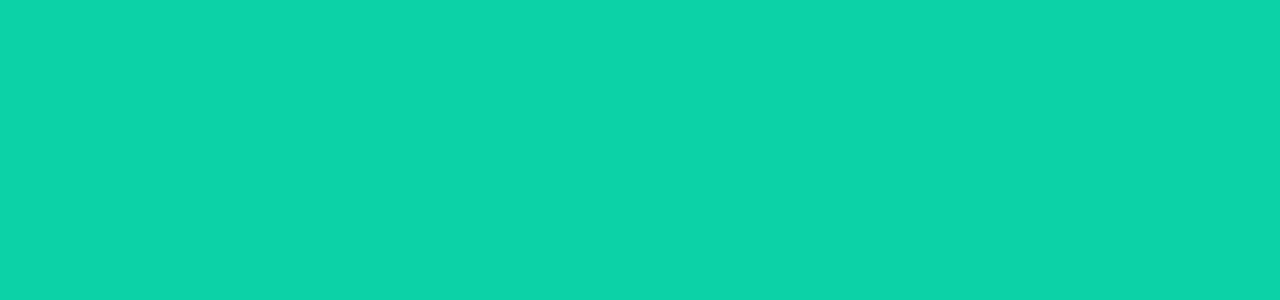
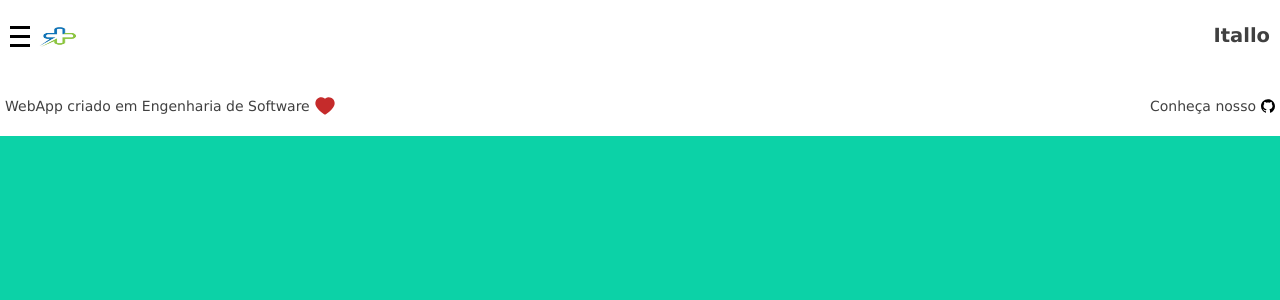
Before and after one commit to Health-Track/frontEnd-Health-Track, a React (Create React App) app: page /home-page in a window 1280 px wide. Before the commit this address had no page. Shown: the top 300 px of the page. Built offline with nearby package versions, Linux system fonts and the light colour scheme.

Commit message:
header inicio

```diff
--- a/package.json
+++ b/package.json
@@ -42,5 +42,6 @@
     "eslint-plugin-jsx-a11y": "^6.5.1",
     "eslint-plugin-react": "^7.29.2",
     "eslint-plugin-react-hooks": "^4.3.0"
-  }
+  },
+  "proxy": "http://localhost:3000"
 }
--- /dev/null
+++ b/src/components/DeafultHeader/index.js
@@ -0,0 +1,28 @@
+import React from 'react';
+import './style.css';
+/* import { Button } from 'antd';
+import { MenuOutlined } from '@ant-design/icons'; */
+import Logo from '../../assets/logo.png';
+
+export default function DefaultHeader(props) {
+  return (
+    <div className="header">
+      <span className="botao-menu">
+        {/* <Button
+          icon={<MenuOutlined style={{ color: 'black' }} />}
+          type="link"
+          size="large"
+        /> */}
+        <div className="hamburguer" />
+        <div className="hamburguer" />
+        <div className="hamburguer" />
+      </span>
+      <span className="logo-header-span">
+        <img className="logo-header" src={Logo} alt="" />
+      </span>
+      <span className="user-info">
+        <h2>{props.username}</h2>
+      </span>
+    </div>
+  );
+}
--- /dev/null
+++ b/src/components/DeafultHeader/style.css
@@ -0,0 +1,75 @@
+/* Style the header with a grey background and some padding */
+.header {
+  overflow: hidden;
+  padding: 20px 10px;
+  background-color: white;
+}
+.hamburguer {
+  width: 20px;
+  height: 3px;
+  background-color: black;
+  margin: 6px 0;
+}
+.botao-menu {
+  float: left;
+  background-color: white;
+}
+.logo-header-span {
+  background-color: white;
+}
+.logo-header {
+  margin-top: 6px;
+  width: 60px;
+  height: 24px;
+}
+.user-info {
+  float: right;
+  margin-top: 6px;
+}
+
+/* Style the header links */
+.header a {
+  color: black;
+  text-align: center;
+  padding: 12px;
+  text-decoration: none;
+  font-size: 18px;
+  line-height: 25px;
+  border-radius: 4px;
+  margin-left: 12px;
+}
+
+/* Style the logo link (notice that we set the same value of line-height and font-size to prevent the header to increase when the font gets bigger */
+.header a.logo {
+  font-size: 25px;
+  font-weight: bold;
+}
+
+/* Change the background color on mouse-over */
+.header a:hover {
+  background-color: #ddd;
+  color: black;
+}
+
+/* Style the active/current link*/
+.header a.active {
+  background-color: dodgerblue;
+  color: white;
+}
+
+/* Float the link section to the right */
+.header-right {
+  float: right;
+}
+
+/* Add media queries for responsiveness - when the screen is 500px wide or less, stack the links on top of each other */
+@media screen and (max-width: 500px) {
+  .header a {
+    float: none;
+    display: block;
+    text-align: left;
+  }
+  .header-right {
+    float: none;
+  }
+}
--- /dev/null
+++ b/src/pages/HomePage/index.js
@@ -0,0 +1,14 @@
+import React from 'react';
+import DefaultFooter from '../../components/DefaultFooter';
+import DefaultHeader from '../../components/DeafultHeader';
+
+function HomePage() {
+  return (
+    <div className="homepage-container">
+      <DefaultHeader username="Itallo" />
+      <DefaultFooter />
+    </div>
+  );
+}
+
+export default HomePage;
--- a/src/routes/index.js
+++ b/src/routes/index.js
@@ -4,6 +4,7 @@ import { Routes, Route } from 'react-router-dom';
 import Login from '../pages/SignIn';
 import SignUp from '../pages/SignUp';
 import ForgotPassword from '../pages/ForgotPassword';
+import HomePage from '../pages/HomePage';
 
 function HealthTrackRoutes() {
   return (
@@ -11,6 +12,7 @@ function HealthTrackRoutes() {
       <Route path="/" element={<Login />} exact />
       <Route path="/sign-up" element={<SignUp />} />
       <Route path="/forgot-password" element={<ForgotPassword />} />
+      <Route path="/home-page" element={<HomePage />} />
     </Routes>
   );
 }
```
Also changed, not shown: .eslintrc.json.
